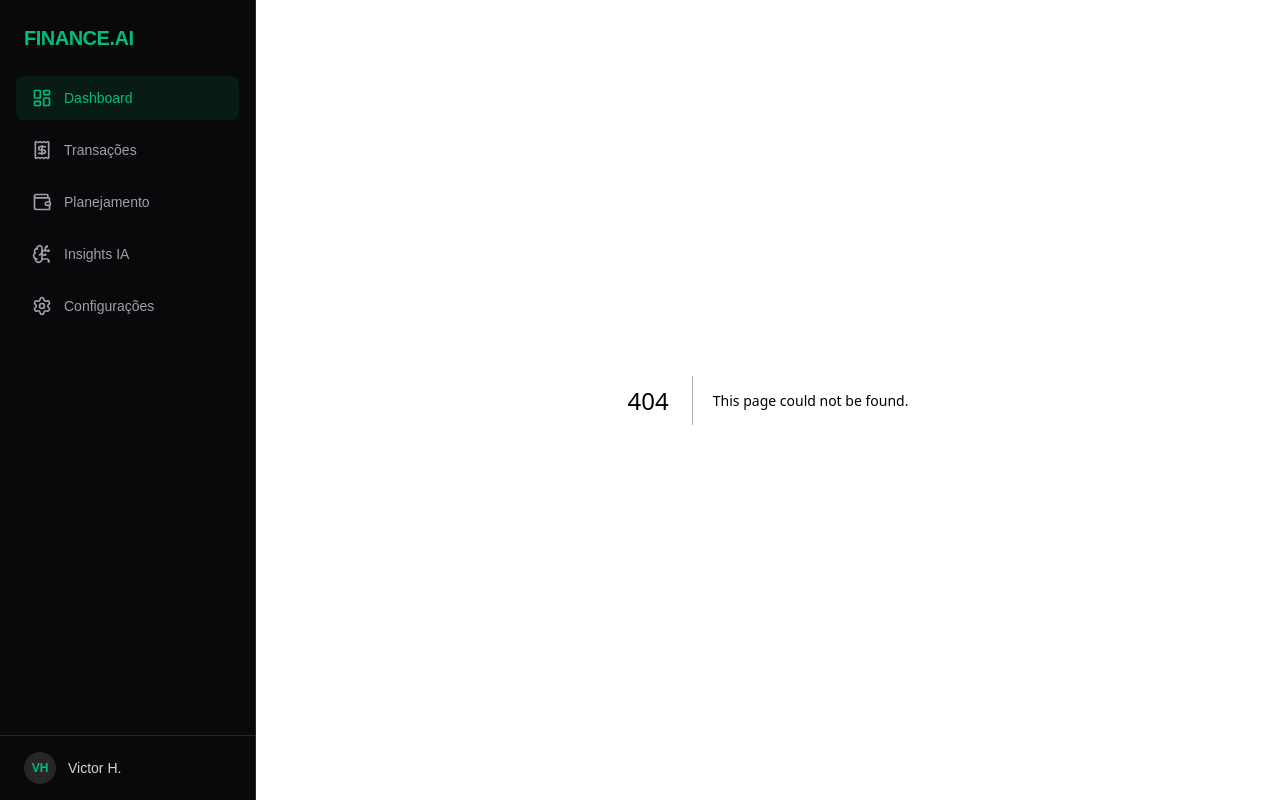
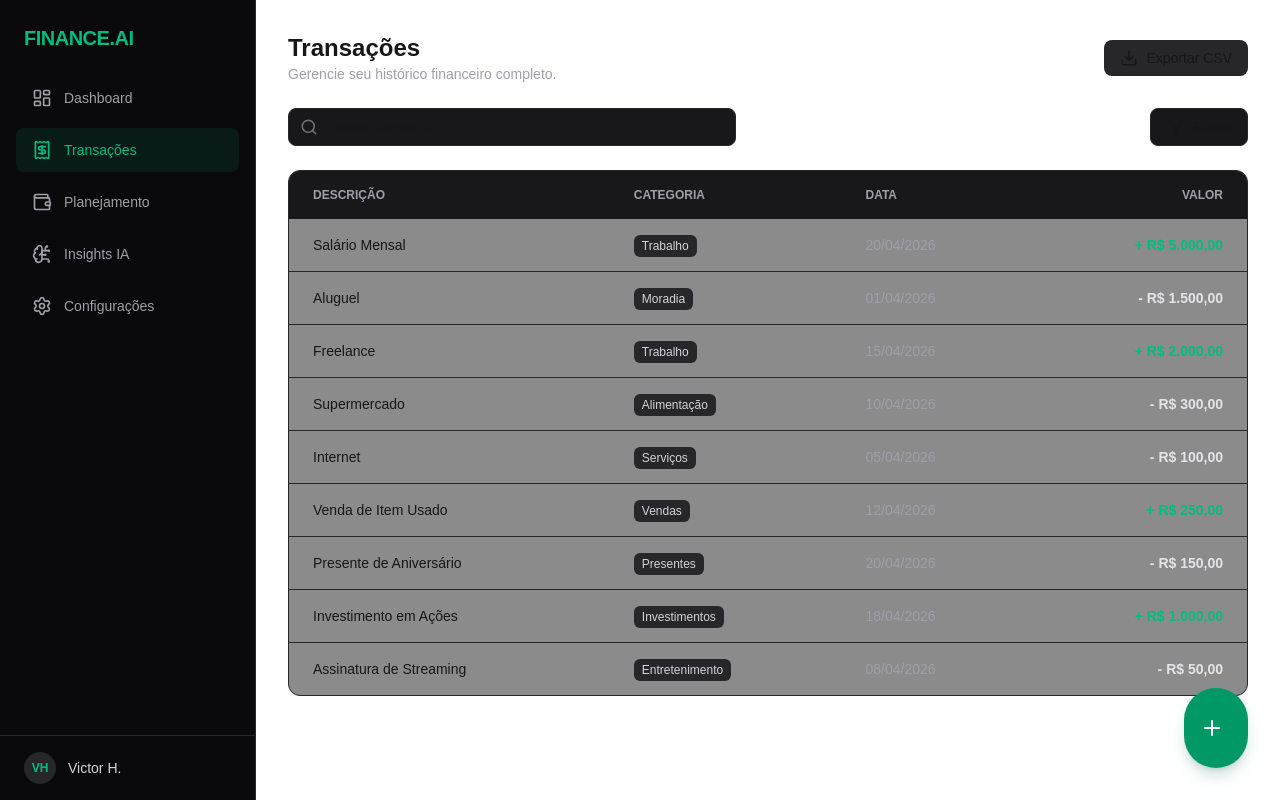
Before and after one commit to VictorHcss/finance-ai, a Next.js app: page /transactions in a window 1280 px wide. Before the commit this address had no page. Built offline with nearby package versions, Linux system fonts and the light colour scheme.

Commit message:
feat: adiciona página de listagem de transações com tabela e busca

```diff
--- a/src/app/layout.tsx
+++ b/src/app/layout.tsx
@@ -1,4 +1,5 @@
 import { Sidebar } from "@/components/Sidebar";
+import { NewTransactionModal } from "@/components/NewTransactionModal";
 import "./globals.css";
 
 export default function RootLayout({
@@ -10,7 +11,10 @@ export default function RootLayout({
     <html lang="pt-br">
       <body className="bg-zinc-950 text-zinc-50 flex h-screen overflow-hidden">
         <Sidebar />
-        <div className="flex-1 overflow-y-auto">{children}</div>
+        <div className="flex-1 overflow-y-auto">
+          {children}
+          <NewTransactionModal />
+        </div>
       </body>
     </html>
   );
--- /dev/null
+++ b/src/app/transactions/page.tsx
@@ -0,0 +1,150 @@
+import { Search, Filter, Download } from "lucide-react";
+
+const allTransactions = [
+  {
+    id: 1,
+    desc: "Salário Mensal",
+    cat: "Trabalho",
+    val: 5000,
+    date: "20/04/2026",
+    type: "income",
+  },
+  {
+    id: 2,
+    desc: "Aluguel",
+    cat: "Moradia",
+    val: 1500,
+    date: "01/04/2026",
+    type: "expense",
+  },
+  {
+    id: 3,
+    desc: "Freelance",
+    cat: "Trabalho",
+    val: 2000,
+    date: "15/04/2026",
+    type: "income",
+  },
+  {
+    id: 4,
+    desc: "Supermercado",
+    cat: "Alimentação",
+    val: 300,
+    date: "10/04/2026",
+    type: "expense",
+  },
+  {
+    id: 5,
+    desc: "Internet",
+    cat: "Serviços",
+    val: 100,
+    date: "05/04/2026",
+    type: "expense",
+  },
+  {
+    id: 6,
+    desc: "Venda de Item Usado",
+    cat: "Vendas",
+    val: 250,
+    date: "12/04/2026",
+    type: "income",
+  },
+  {
+    id: 7,
+    desc: "Presente de Aniversário",
+    cat: "Presentes",
+    val: 150,
+    date: "20/04/2026",
+    type: "expense",
+  },
+  {
+    id: 8,
+    desc: "Investimento em Ações",
+    cat: "Investimentos",
+    val: 1000,
+    date: "18/04/2026",
+    type: "income",
+  },
+  {
+    id: 9,
+    desc: "Assinatura de Streaming",
+    cat: "Entretenimento",
+    val: 50,
+    date: "08/04/2026",
+    type: "expense",
+  },
+];
+
+export default function TransactionsPage() {
+  return (
+    <main className="p-8 space-y-6">
+      <header className="flex justify-between items-center">
+        <div>
+          <h1 className="text-2xl font-bold">Transações</h1>
+          <p className="text-zinc-400 text-sm">
+            Gerencie seu histórico financeiro completo.
+          </p>
+        </div>
+        <button className="flex items-center gap-2 bg-zinc-800 hover:bg-zinc-700 px-4 py-2 rounded-lg text-sm font-medium transition-colors">
+          <Download size={18} />
+          Exportar CSV
+        </button>
+      </header>
+
+      <div className="flex flex-col md:flex-row gap-4 justify-between">
+        <div className="relative flex-1 max-w-md">
+          <Search
+            className="absolute left-3 top-1/2 -translate-y-1/2 text-zinc-500"
+            size={18}
+          />
+          <input
+            type="text"
+            placeholder="Buscar transação..."
+            className="w-full bg-zinc-900 border border-zinc-800 rounded-lg pl-10 pr-4 py-2 text-sm focus:outline-none focus:border-emerald-500"
+          />
+        </div>
+        <div className="flex gap-2">
+          <button className="flex items-center gap-2 bg-zinc-900 border border-zinc-800 px-4 py-2 rounded-lg text-sm hover:bg-zinc-800">
+            <Filter size={18} />
+            Filtros
+          </button>
+        </div>
+      </div>
+
+      <div className="bg-zinc-900/50 border border-zinc-800 rounded-xl overflow-hidden">
+        <table className="w-full text-left border-collapse">
+          <thead className="bg-zinc-900 text-zinc-400 text-xs uppercase font-bold">
+            <tr>
+              <th className="px-6 py-4">Descrição</th>
+              <th className="px-6 py-4">Categoria</th>
+              <th className="px-6 py-4">Data</th>
+              <th className="px-6 py-4 text-right">Valor</th>
+            </tr>
+          </thead>
+          <tbody className="divide-y divide-zinc-800">
+            {allTransactions.map((t) => (
+              <tr key={t.id} className="hover:bg-zinc-800/30 transition-colors">
+                <td className="px-6 py-4 text-sm font-medium">{t.desc}</td>
+                <td className="px-6 py-4 text-sm">
+                  <span className="bg-zinc-800 text-zinc-300 px-2 py-1 rounded-md text-xs">
+                    {t.cat}
+                  </span>
+                </td>
+                <td className="px-6 py-4 text-sm text-zinc-400">{t.date}</td>
+                <td
+                  className={`px-6 py-4 text-sm font-bold text-right ${t.type === "income" ? "text-emerald-500" : "text-zinc-200"}`}
+                >
+                  {t.type === "income" ? "+ " : "- "}
+                  {t.val.toLocaleString("pt-BR", {
+                    style: "currency",
+                    currency: "BRL",
+                  })}
+                </td>
+              </tr>
+            ))}
+          </tbody>
+        </table>
+      </div>
+    </main>
+  );
+}
--- /dev/null
+++ b/src/components/NewTransactionModal.tsx
@@ -0,0 +1,88 @@
+"use client";
+
+import { useState } from "react";
+import { X, Plus } from "lucide-react";
+
+export function NewTransactionModal() {
+  const [isOpen, setIsOpen] = useState(false);
+
+  if (!isOpen) {
+    return (
+      <button
+        onClick={() => setIsOpen(true)}
+        className="fixed bottom-8 right-8 bg-emerald-600 hover:bg-emerald-500 text-white p-4 rounded-full shadow-lg shadow-emerald-900/20 transition-all flex items-center gap-2 group"
+      >
+        <Plus size={24} />
+        <span className="max-w-0 overflow-hidden group-hover:max-w-xs transition-all duration-500 ease-in-out font-medium">
+          Nova Transação
+        </span>
+      </button>
+    );
+  }
+
+  return (
+    <div className="fixed inset-0 bg-black/60 backdrop-blur-sm z-50 flex items-center justify-center p-4">
+      <div className="bg-zinc-900 border border-zinc-800 w-full max-w-md rounded-2xl p-6 shadow-2xl">
+        <div className="flex justify-between items-center mb-6">
+          <h2 className="text-xl font-bold">Adicionar Transação</h2>
+          <button
+            onClick={() => setIsOpen(false)}
+            className="text-zinc-500 hover:text-zinc-300"
+          >
+            <X size={20} />
+          </button>
+        </div>
+
+        <form className="space-y-4" onSubmit={(e) => e.preventDefault()}>
+          <div>
+            <label className="text-xs text-zinc-500 uppercase font-bold mb-1 block">
+              Descrição
+            </label>
+            <input
+              type="text"
+              placeholder="Ex: Venda de produto"
+              className="w-full bg-zinc-950 border border-zinc-800 rounded-lg p-3 text-sm focus:outline-none focus:border-emerald-500"
+            />
+          </div>
+
+          <div className="grid grid-cols-2 gap-4">
+            <div>
+              <label className="text-xs text-zinc-500 uppercase font-bold mb-1 block">
+                Valor
+              </label>
+              <input
+                type="number"
+                placeholder="R$ 0,00"
+                className="w-full bg-zinc-950 border border-zinc-800 rounded-lg p-3 text-sm focus:outline-none focus:border-emerald-500"
+              />
+            </div>
+            <div>
+              <label className="text-xs text-zinc-500 uppercase font-bold mb-1 block">
+                Tipo
+              </label>
+              <select className="w-full bg-zinc-950 border border-zinc-800 rounded-lg p-3 text-sm focus:outline-none focus:border-emerald-500">
+                <option value="income">Entrada</option>
+                <option value="expense">Saída</option>
+              </select>
+            </div>
+          </div>
+
+          <div>
+            <label className="text-xs text-zinc-500 uppercase font-bold mb-1 block">
+              Categoria
+            </label>
+            <input
+              type="text"
+              placeholder="Ex: Lazer, Freelance..."
+              className="w-full bg-zinc-950 border border-zinc-800 rounded-lg p-3 text-sm focus:outline-none focus:border-emerald-500"
+            />
+          </div>
+
+          <button className="w-full bg-emerald-600 hover:bg-emerald-500 py-3 rounded-lg font-bold text-sm transition-colors mt-4">
+            Salvar Transação
+          </button>
+        </form>
+      </div>
+    </div>
+  );
+}
--- a/src/components/Sidebar.tsx
+++ b/src/components/Sidebar.tsx
@@ -1,3 +1,5 @@
+"use client";
+
 import {
   LayoutDashboard,
   Wallet,
@@ -6,26 +8,19 @@ import {
   BrainCircuit,
 } from "lucide-react";
 import Link from "next/link";
+import { usePathname } from "next/navigation";
 
 const menuItems = [
-  { icon: LayoutDashboard, label: "Dashboard", href: "/", active: true },
-  { icon: Receipt, label: "Transações", href: "/transacoes", active: false },
-  { icon: Wallet, label: "Planejamento", href: "/planejamento", active: false },
-  {
-    icon: BrainCircuit,
-    label: "Insights IA",
-    href: "/insights",
-    active: false,
-  },
-  {
-    icon: Settings,
-    label: "Configurações",
-    href: "/configuracoes",
-    active: false,
-  },
+  { icon: LayoutDashboard, label: "Dashboard", href: "/" },
+  { icon: Receipt, label: "Transações", href: "/transactions" },
+  { icon: Wallet, label: "Planejamento", href: "/planejamento" },
+  { icon: BrainCircuit, label: "Insights IA", href: "/insights" },
+  { icon: Settings, label: "Configurações", href: "/configuracoes" },
 ];
 
 export function Sidebar() {
+  const pathname = usePathname();
+
   return (
     <aside className="w-64 border-r border-zinc-800 bg-zinc-950 flex flex-col">
       <div className="p-6">
@@ -35,12 +30,15 @@ export function Sidebar() {
       </div>
 
       <nav className="flex-1 px-4 space-y-2">
-        {menuItems.map((item) => (
+        {menuItems.map((item) => {
+          const isActive = pathname === item.href;
+
+          return (
             <Link
               key={item.label}
               href={item.href}
               className={`w-full flex items-center gap-3 px-4 py-3 rounded-lg text-sm font-medium transition-colors ${
-              item.active
+                isActive
                   ? "bg-emerald-500/10 text-emerald-500"
                   : "text-zinc-400 hover:bg-zinc-900 hover:text-zinc-100"
               }`}
@@ -48,7 +46,8 @@ export function Sidebar() {
               <item.icon size={20} />
               {item.label}
             </Link>
-        ))}
+          );
+        })}
       </nav>
 
       <div className="p-4 border-t border-zinc-800">
```
Lines whose indentation alone changed are shown as unchanged.
